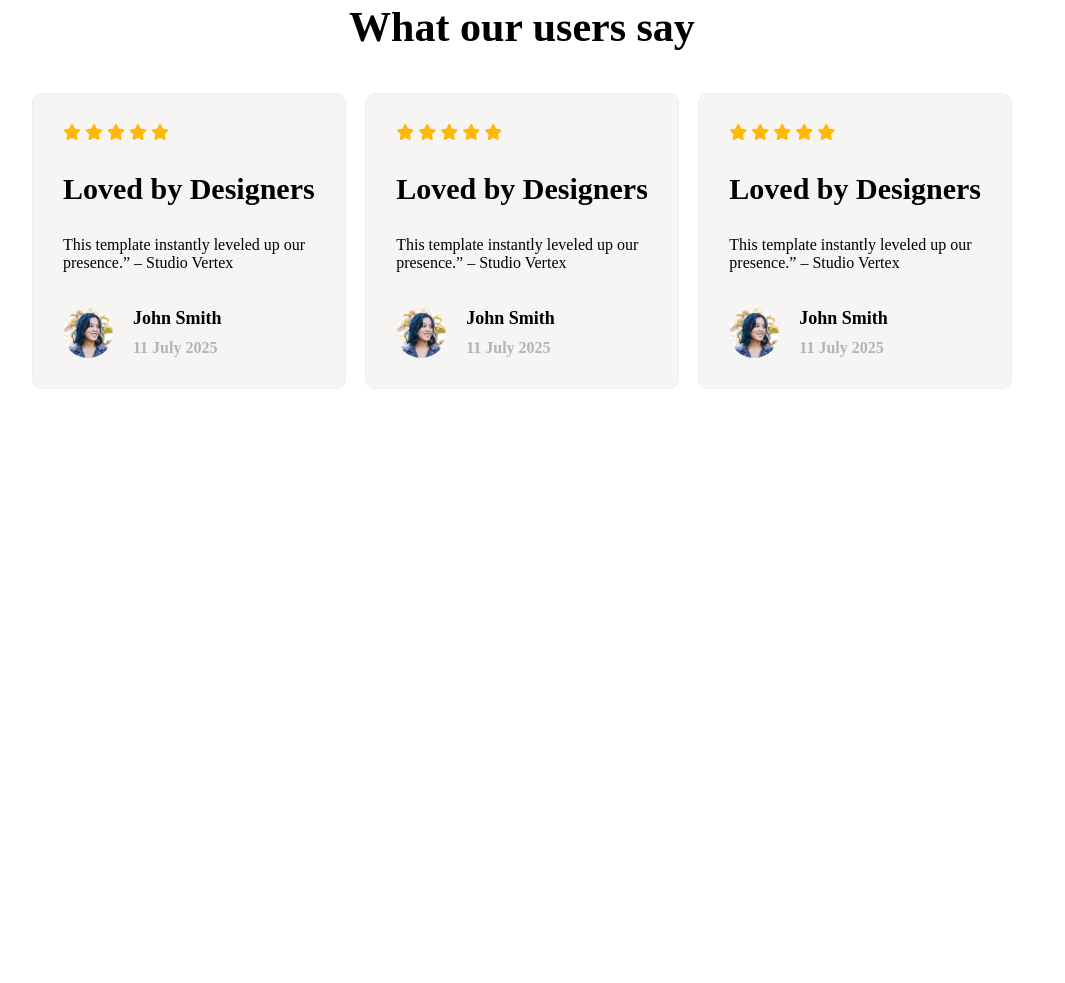
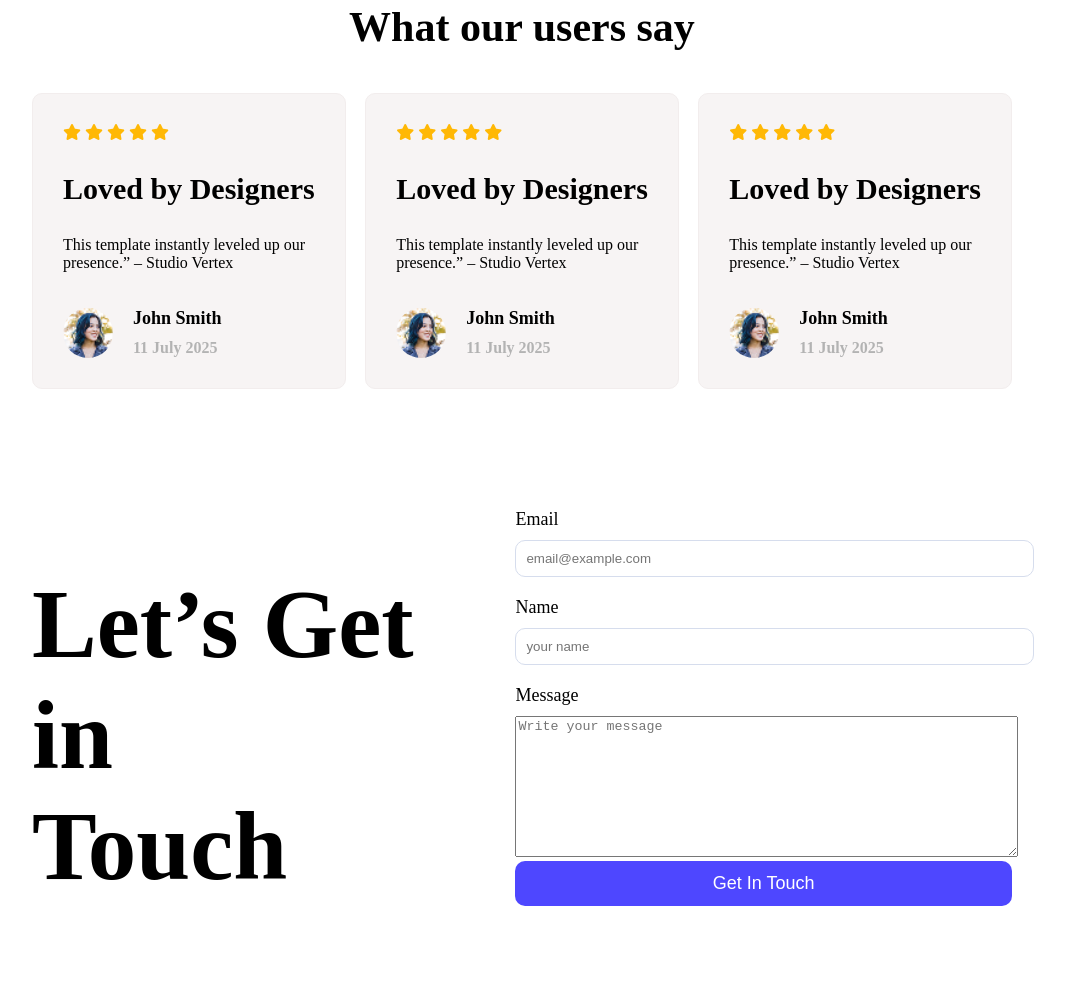
Before and after one commit to fahimmuntasirorin/webwise, a plain HTML site: page index.html in a window 1280 px wide. Shown: the part 1452-2435 px from the top of the page, without its empty margins (118-1183 px from the left). Before the commit the page ends 1841 px from the top, so only its background shows below. Drawn offline with Linux system fonts and the light colour scheme.

Commit message:
get in touch done

```diff
--- a/css/style.css
+++ b/css/style.css
@@ -144,3 +144,45 @@ body {
   font-size: 16px;
   color: #B3B3B3;
 }
+/* get in touch start */
+
+.get-in-touch-section{
+  padding-top:100px;
+  display: flex;
+  justify-content: space-between;
+}
+.get-in-touch-title h1{
+  font-size:97px;
+}
+
+.get-in-touch-section form label{
+  font-size: 18px;
+  display: block;
+  padding-top: 20px;
+  padding-bottom: 10px;
+}
+.get-in-touch-section form{
+ width: 500px;
+}
+.get-in-touch-section form input{
+  padding: 10px;
+  border-radius: 10px;
+  border: 1px solid #D6DDED;
+  width: 100%;
+}
+.get-in-touch-section form textarea{
+  height: 135px;
+  width: 100%;
+}
+.get-in-touch-btn{
+  border: 0;
+  border-radius: 10px;
+  background-color: #4e47ff;
+  padding: 12px 0px;
+  width: 100%;
+  text-align: center;
+  color: #fff;
+  font-size: 18px;
+}
+
+/*  */
--- a/index.html
+++ b/index.html
@@ -63,8 +63,8 @@
             </div>
         </section>
         <!-- productive users end -->
-         <!-- feedback section start  -->
-          <section class="feedback-section">
+        <!-- feedback section start  -->
+        <section class="feedback-section">
             <h3 class="feedback-title">What our users say</h3>
             <div class="feedback-cards">
                 <div class="single-feedback-card">
@@ -128,8 +128,31 @@
                     </div>
                 </div>
             </div>
-          </section>
-         <!-- feedback section end  -->
+        </section>
+        <!-- feedback section end  -->
+        <!-- get in section start -->
+        <section class="get-in-touch-section">
+                <div class="get-in-touch-title">
+                    <h1>Let’s Get in <br> Touch</h1>
+                </div>
+                <form id="getIn-touch-form" action="#" class="get-in-touch-form">
+                    <div class="form-group">
+                        <label for="email">Email</label>
+                        <input type="email" id="email" name="email" placeholder="email@example.com" >
+                    </div>
+                    <div class="form-group">
+                        <label for="name">Name</label>
+                        <input type="text" id="name" name="name" placeholder="your name" >
+                    </div>
+                    <div class="form-group">
+                        <label for="message">Message</label>
+                        <textarea id="message" name="message" placeholder="Write your message"></textarea>
+                    </div>
+                    <button class="get-in-touch-btn" type="submit">Get In Touch</button>
+                </form>
+        </section>
+
+        <!-- get in section end -->
     </main>
     <footer>
 
@@ -137,7 +160,7 @@
 
 
     <!-- link for font awesome  -->
-     <script src="https://kit.fontawesome.com/cf314fbacd.js" crossorigin="anonymous"></script>
+    <script src="https://kit.fontawesome.com/cf314fbacd.js" crossorigin="anonymous"></script>
 </body>
 
 </html>
```
